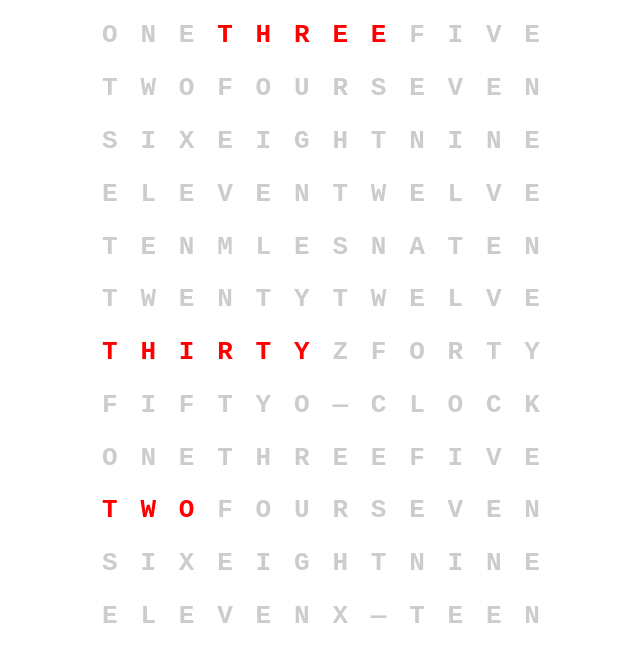
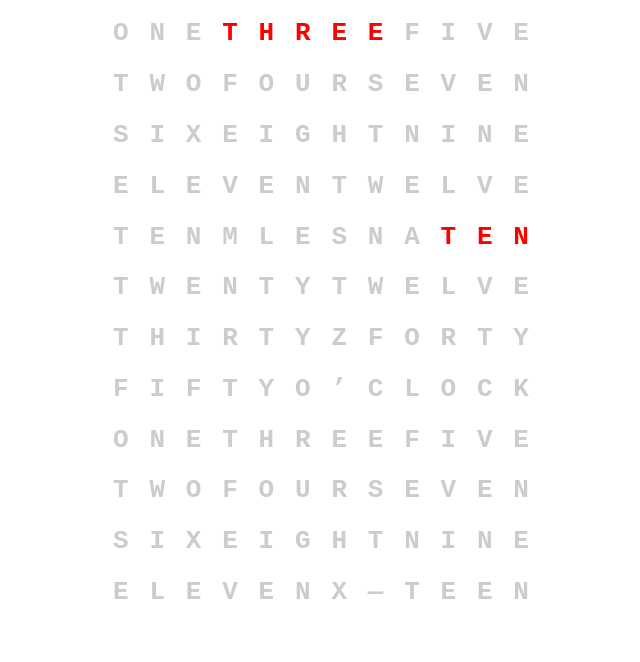
Before and after one commit to f1337/wordclock, a plain HTML site: page index.html in a window 1280 px wide. Shown: the whole page, without its empty margins (319-959 px from the left). Drawn offline with nearby package versions, Linux system fonts and the light colour scheme.

Commit message:
Debugging minutes behavior.

```diff
--- a/clock.css
+++ b/clock.css
@@ -16,3 +16,32 @@ td.on
 {
     color: #f00;
 }
+
+
+#WordClock
+{
+    display: table;
+/*    width: 100%;*/
+    margin: auto;
+}
+
+#WordClock > *
+{
+    display:table-row;
+}
+
+#WordClock > * > *
+{
+    color: #ccc;
+    display: table-cell;
+    font-family: monospace;
+    font-size: 2em;
+    font-weight: bold;
+    padding: 0.4em;
+    text-align: center;
+}
+
+#WordClock > * > *.on
+{
+    color: #f00;
+}
--- a/clock.js
+++ b/clock.js
@@ -1,13 +1,14 @@
 // http://xkcd.com/1123/
-function evenThymeIsJustHydrogenAndTime (activeNodes, hourIndices)
+function evenThymeIsJustHydrogenAndTime (activeNodes, indices)
 {
-    var hourRow = hourIndices[0];
-    var row = $('table tr:nth-child(' + hourRow + ')');
-    var hourLeft = hourIndices[1];
-    var hourRight = hourLeft + hourIndices[2];
+    console.log('indices', indices);
+    var hourRow = indices[0];
+    var row = $('#WordClock *:nth-child(' + hourRow + ')');
+    var hourLeft = indices[1];
+    var hourRight = hourLeft + indices[2];
     for (var i = hourLeft; i < hourRight; i++)
     {
-        var child = row.children("td:nth-child(" + i + ")");
+        var child = row.children("*:nth-child(" + i + ")");
         activeNodes.push(child);
         child.addClass("on");
     }
@@ -31,7 +32,7 @@ var hours = [
 
 var minTens = [
     // row, left, len
-    [  8, 6, 2 ], // o-
+    [  8, 6, 1 ], // o
     [ 12, 8, 5 ], // -teen
     [  6, 1, 6 ], // twenty
     [  7, 1, 6 ], // thirty
@@ -41,7 +42,7 @@ var minTens = [
 
 var minOnes = [
   // row, left, len
-  [  8, 8, 5 ], // clock
+  [  8, 7, 6 ], // ’clock
   [  9, 1, 3 ], // one
   [ 10, 1, 3 ], // two
   [  9, 4, 5 ], // three
@@ -72,14 +73,8 @@ var minOnes = [
         var activeNodes = [];
         var runOnce = null;
 
-        // var hours = $("#hours"), minutes = $("#minutes"), seconds = $("#seconds");
-        //
-        // //these are default grabs so that the first time it runs, it doesn't throw an error
-        // //after that, we use them to cache the current active arm for each group, so that we
-        // //don't have to waste time searching
-        // var cHour = $("html"), cMinute = $("html"), cSecond = $("html");
-        //
-        var setCurrentTime = function(){
+        var setCurrentTime = function ()
+        {
             //establish what the time is
             var currentTime = new Date();
             var hour = currentTime.getHours() - 1;
@@ -95,6 +90,8 @@ var minOnes = [
                 ampm = "pm";
             }
 
+            minute = 9;
+
             // un-highlight prior active nodes
             for (var n = 0; n < activeNodes.length; n++)
             {
@@ -106,7 +103,7 @@ var minOnes = [
             evenThymeIsJustHydrogenAndTime(activeNodes, hourIndices);
 
             // highlight the minute's ones
-            var minTen = Math.floor(minute / 10);
+            var minTen = Math.floor((minute + 1) / 10);
             var minOne = ((minute + 1) % 10);
             if ( minTen == 1 )
             {
@@ -114,32 +111,20 @@ var minOnes = [
             }
             var minOneIndices = minOnes[minOne];
 
+            console.log('minTen: ' + minTen);
+            console.log('minOne: ' + minOne);
+
             if ( ! (minTen && minOne == 0) )
             {
                 evenThymeIsJustHydrogenAndTime(activeNodes, minOneIndices);
             }
 
-            if ( minOne < 9 || minOne > 12 )
+            if ( minOne < 10 || minOne > 12 )
             {
                 // highlight the minute's tens
                 var minTenIndices = minTens[minTen];
                 evenThymeIsJustHydrogenAndTime(activeNodes, minTenIndices);
             }
-
-
-
-            // //remove the active class, and add it to the new time
-            // cHour.removeClass("active");
-            // cHour = hours.children(":eq(" + hour + ")").addClass("active");
-            //
-            // cMinute.removeClass("active");
-            // cMinute = minutes.children(":eq(" + minute + ")").addClass("active");
-            //
-            // cSecond.removeClass("active");
-            // cSecond = seconds.children(":eq(" + second + ")").addClass("active");
-            //
-            // $("body").removeClass("am").removeClass("pm").addClass(ampm);
-
 
             if ( runOnce )
             {
--- a/index.html
+++ b/index.html
@@ -10,176 +10,176 @@
 
 <body>
 
-    <table>
-        <tr>
-            <td>O</td>
-            <td>N</td>
-            <td>E</td>
-            <td>T</td>
-            <td>H</td>
-            <td>R</td>
-            <td>E</td>
-            <td>E</td>
-            <td>F</td>
-            <td>I</td>
-            <td>V</td>
-            <td>E</td>
-        </tr>
-        <tr>
-            <td>T</td>
-            <td>W</td>
-            <td>O</td>
-            <td>F</td>
-            <td>O</td>
-            <td>U</td>
-            <td>R</td>
-            <td>S</td>
-            <td>E</td>
-            <td>V</td>
-            <td>E</td>
-            <td>N</td>
-        </tr>
-        <tr>
-            <td>S</td>
-            <td>I</td>
-            <td>X</td>
-            <td>E</td>
-            <td>I</td>
-            <td>G</td>
-            <td>H</td>
-            <td>T</td>
-            <td>N</td>
-            <td>I</td>
-            <td>N</td>
-            <td>E</td>
-        </tr>
-        <tr>
-            <td>E</td>
-            <td>L</td>
-            <td>E</td>
-            <td>V</td>
-            <td>E</td>
-            <td>N</td>
-            <td>T</td>
-            <td>W</td>
-            <td>E</td>
-            <td>L</td>
-            <td>V</td>
-            <td>E</td>
-        </tr>
-        <tr>
-            <td>T</td>
-            <td>E</td>
-            <td>N</td>
-            <td>M</td>
-            <td>L</td>
-            <td>E</td>
-            <td>S</td>
-            <td>N</td>
-            <td>A</td>
-            <td>T</td>
-            <td>E</td>
-            <td>N</td>
-        </tr>
-        <tr>
-            <td>T</td>
-            <td>W</td>
-            <td>E</td>
-            <td>N</td>
-            <td>T</td>
-            <td>Y</td>
-            <td>T</td>
-            <td>W</td>
-            <td>E</td>
-            <td>L</td>
-            <td>V</td>
-            <td>E</td>
-        </tr>
-        <tr>
-            <td>T</td>
-            <td>H</td>
-            <td>I</td>
-            <td>R</td>
-            <td>T</td>
-            <td>Y</td>
-            <td>Z</td>
-            <td>F</td>
-            <td>O</td>
-            <td>R</td>
-            <td>T</td>
-            <td>Y</td>
-        </tr>
-        <tr>
-            <td>F</td>
-            <td>I</td>
-            <td>F</td>
-            <td>T</td>
-            <td>Y</td>
-            <td>O</td>
-            <td>—</td>
-            <td>C</td>
-            <td>L</td>
-            <td>O</td>
-            <td>C</td>
-            <td>K</td>
-        </tr>
-        <tr>
-            <td>O</td>
-            <td>N</td>
-            <td>E</td>
-            <td>T</td>
-            <td>H</td>
-            <td>R</td>
-            <td>E</td>
-            <td>E</td>
-            <td>F</td>
-            <td>I</td>
-            <td>V</td>
-            <td>E</td>
-        </tr>
-        <tr>
-            <td>T</td>
-            <td>W</td>
-            <td>O</td>
-            <td>F</td>
-            <td>O</td>
-            <td>U</td>
-            <td>R</td>
-            <td>S</td>
-            <td>E</td>
-            <td>V</td>
-            <td>E</td>
-            <td>N</td>
-        </tr>
-        <tr>
-            <td>S</td>
-            <td>I</td>
-            <td>X</td>
-            <td>E</td>
-            <td>I</td>
-            <td>G</td>
-            <td>H</td>
-            <td>T</td>
-            <td>N</td>
-            <td>I</td>
-            <td>N</td>
-            <td>E</td>
-        </tr>
-        <tr>
-            <td>E</td>
-            <td>L</td>
-            <td>E</td>
-            <td>V</td>
-            <td>E</td>
-            <td>N</td>
-            <td>X</td>
-            <td>—</td>
-            <td>T</td>
-            <td>E</td>
-            <td>E</td>
-            <td>N</td>
-        </tr>
-    </table>
+    <article id="WordClock">
+        <section>
+            <div>O</div>
+            <div>N</div>
+            <div>E</div>
+            <div>T</div>
+            <div>H</div>
+            <div>R</div>
+            <div>E</div>
+            <div>E</div>
+            <div>F</div>
+            <div>I</div>
+            <div>V</div>
+            <div>E</div>
+        </section>
+        <section>
+            <div>T</div>
+            <div>W</div>
+            <div>O</div>
+            <div>F</div>
+            <div>O</div>
+            <div>U</div>
+            <div>R</div>
+            <div>S</div>
+            <div>E</div>
+            <div>V</div>
+            <div>E</div>
+            <div>N</div>
+        </section>
+        <section>
+            <div>S</div>
+            <div>I</div>
+            <div>X</div>
+            <div>E</div>
+            <div>I</div>
+            <div>G</div>
+            <div>H</div>
+            <div>T</div>
+            <div>N</div>
+            <div>I</div>
+            <div>N</div>
+            <div>E</div>
+        </section>
+        <section>
+            <div>E</div>
+            <div>L</div>
+            <div>E</div>
+            <div>V</div>
+            <div>E</div>
+            <div>N</div>
+            <div>T</div>
+            <div>W</div>
+            <div>E</div>
+            <div>L</div>
+            <div>V</div>
+            <div>E</div>
+        </section>
+        <section>
+            <div>T</div>
+            <div>E</div>
+            <div>N</div>
+            <div>M</div>
+            <div>L</div>
+            <div>E</div>
+            <div>S</div>
+            <div>N</div>
+            <div>A</div>
+            <div>T</div>
+            <div>E</div>
+            <div>N</div>
+        </section>
+        <section>
+            <div>T</div>
+            <div>W</div>
+            <div>E</div>
+            <div>N</div>
+            <div>T</div>
+            <div>Y</div>
+            <div>T</div>
+            <div>W</div>
+            <div>E</div>
+            <div>L</div>
+            <div>V</div>
+            <div>E</div>
+        </section>
+        <section>
+            <div>T</div>
+            <div>H</div>
+            <div>I</div>
+            <div>R</div>
+            <div>T</div>
+            <div>Y</div>
+            <div>Z</div>
+            <div>F</div>
+            <div>O</div>
+            <div>R</div>
+            <div>T</div>
+            <div>Y</div>
+        </section>
+        <section>
+            <div>F</div>
+            <div>I</div>
+            <div>F</div>
+            <div>T</div>
+            <div>Y</div>
+            <div>O</div>
+            <div>’</div>
+            <div>C</div>
+            <div>L</div>
+            <div>O</div>
+            <div>C</div>
+            <div>K</div>
+        </section>
+        <section>
+            <div>O</div>
+            <div>N</div>
+            <div>E</div>
+            <div>T</div>
+            <div>H</div>
+            <div>R</div>
+            <div>E</div>
+            <div>E</div>
+            <div>F</div>
+            <div>I</div>
+            <div>V</div>
+            <div>E</div>
+        </section>
+        <section>
+            <div>T</div>
+            <div>W</div>
+            <div>O</div>
+            <div>F</div>
+            <div>O</div>
+            <div>U</div>
+            <div>R</div>
+            <div>S</div>
+            <div>E</div>
+            <div>V</div>
+            <div>E</div>
+            <div>N</div>
+        </section>
+        <section>
+            <div>S</div>
+            <div>I</div>
+            <div>X</div>
+            <div>E</div>
+            <div>I</div>
+            <div>G</div>
+            <div>H</div>
+            <div>T</div>
+            <div>N</div>
+            <div>I</div>
+            <div>N</div>
+            <div>E</div>
+        </section>
+        <section>
+            <div>E</div>
+            <div>L</div>
+            <div>E</div>
+            <div>V</div>
+            <div>E</div>
+            <div>N</div>
+            <div>X</div>
+            <div>—</div>
+            <div>T</div>
+            <div>E</div>
+            <div>E</div>
+            <div>N</div>
+        </section>
+    </article>
 
 </body>
 </html>
```
Also changed, not shown: Layout Concept.txt.
